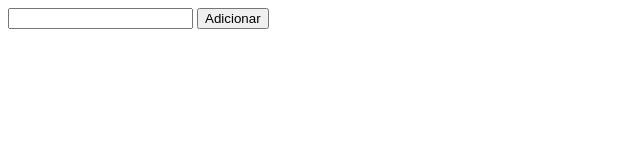
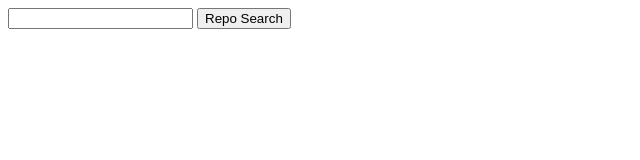
Before and after one commit to FernandoAvellar/rocketseat-projeto-curso-es6, a website built with webpack: page public/index.html in a window 1280 px wide. Shown: the full height of the page, 0-640 px from the left. Built offline with nearby package versions, Linux system fonts and the light colour scheme.

Commit message:
Change README.md file

```diff
--- a/public/index.html
+++ b/public/index.html
@@ -36,7 +36,7 @@
 <body>
     <form id="repo-form">
         <input type="text" name="repository" />
-        <button type="submit">Adicionar</button>
+        <button type="submit">Repo Search</button>
     </form>
     <ul id="repo-list"></ul>
 
```
Also changed, not shown: README.md.
